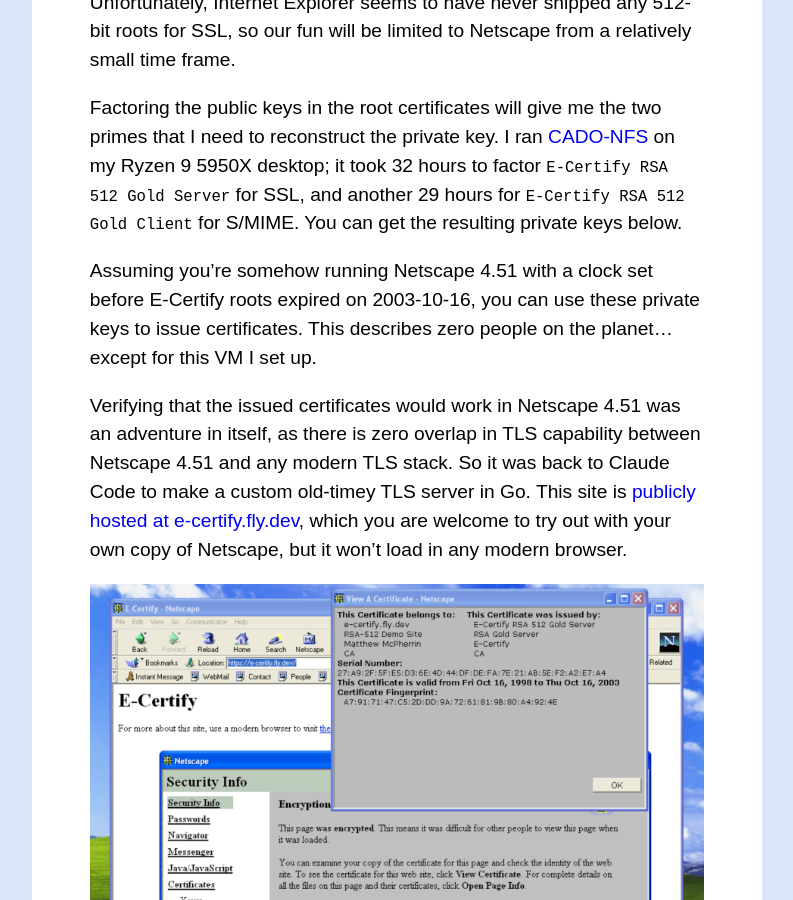
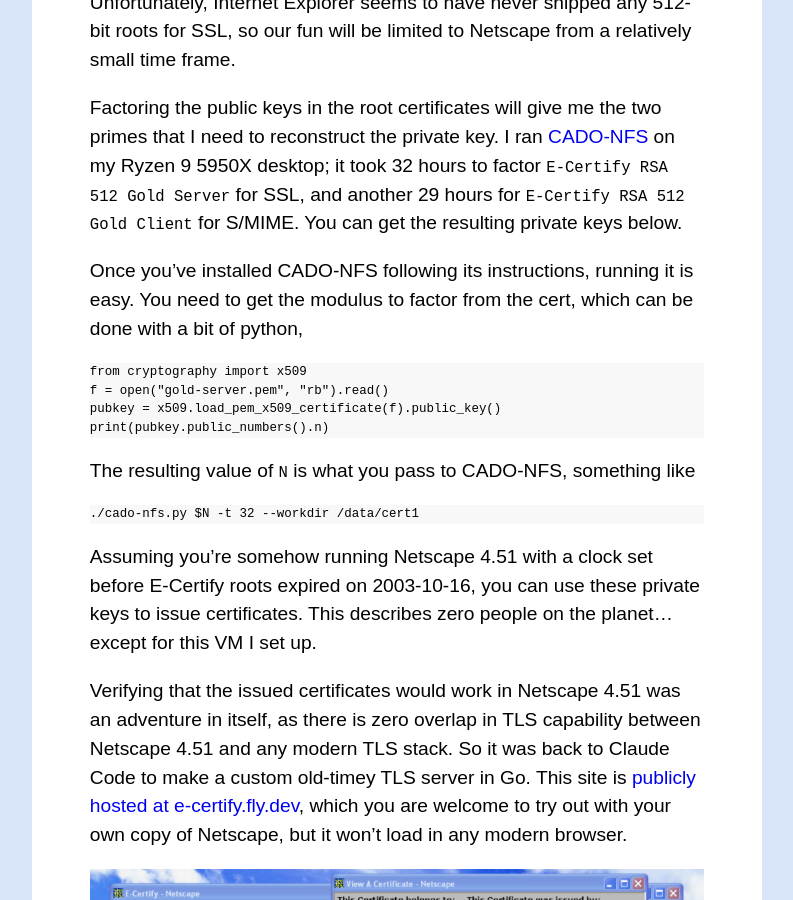
Before and after one commit to mcpherrinm/McPherrin.ca, a Jekyll site: the page built from _posts/2026-09-07-rsa.md, in a window 1280 px wide and 900 px high, scrolled down 1723 px. Shown: the whole window, without its empty margins (243-1036 px from the left). Built offline with Jekyll 4.4.1, drawn with Linux system fonts in a browser that asks for light colours.

Commit message:
include running instructions

````diff
--- a/_posts/2026-09-07-rsa.md
+++ b/_posts/2026-09-07-rsa.md
@@ -60,6 +60,22 @@
 it took 32 hours to factor `E-Certify RSA 512 Gold Server` for SSL, and another
 29 hours for `E-Certify RSA 512 Gold Client` for S/MIME. You can get the
 resulting private keys below.
+
+Once you've installed CADO-NFS following its instructions, running it is easy.
+You need to get the modulus to factor from the cert, which can be done with a
+bit of python,
+
+```
+from cryptography import x509
+f = open("gold-server.pem", "rb").read()
+pubkey = x509.load_pem_x509_certificate(f).public_key()
+print(pubkey.public_numbers().n)
+```
+
+The resulting value of `N` is what you pass to CADO-NFS, something like
+```
+./cado-nfs.py $N -t 32 --workdir /data/cert1
+```
 
 Assuming you’re somehow running Netscape 4.51 with a clock set before E-Certify
 roots expired on 2003-10-16, you can use these private keys to issue
````
